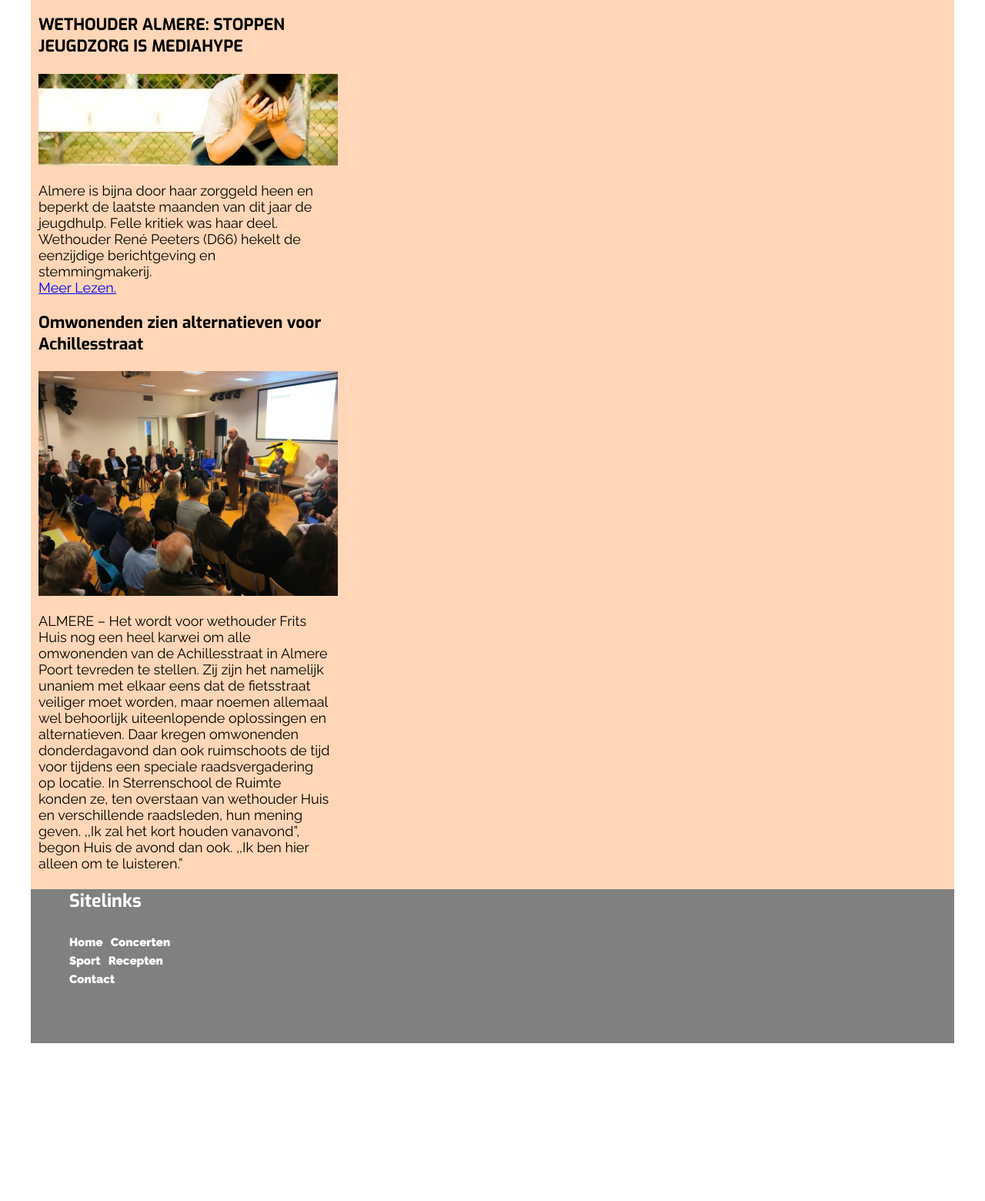
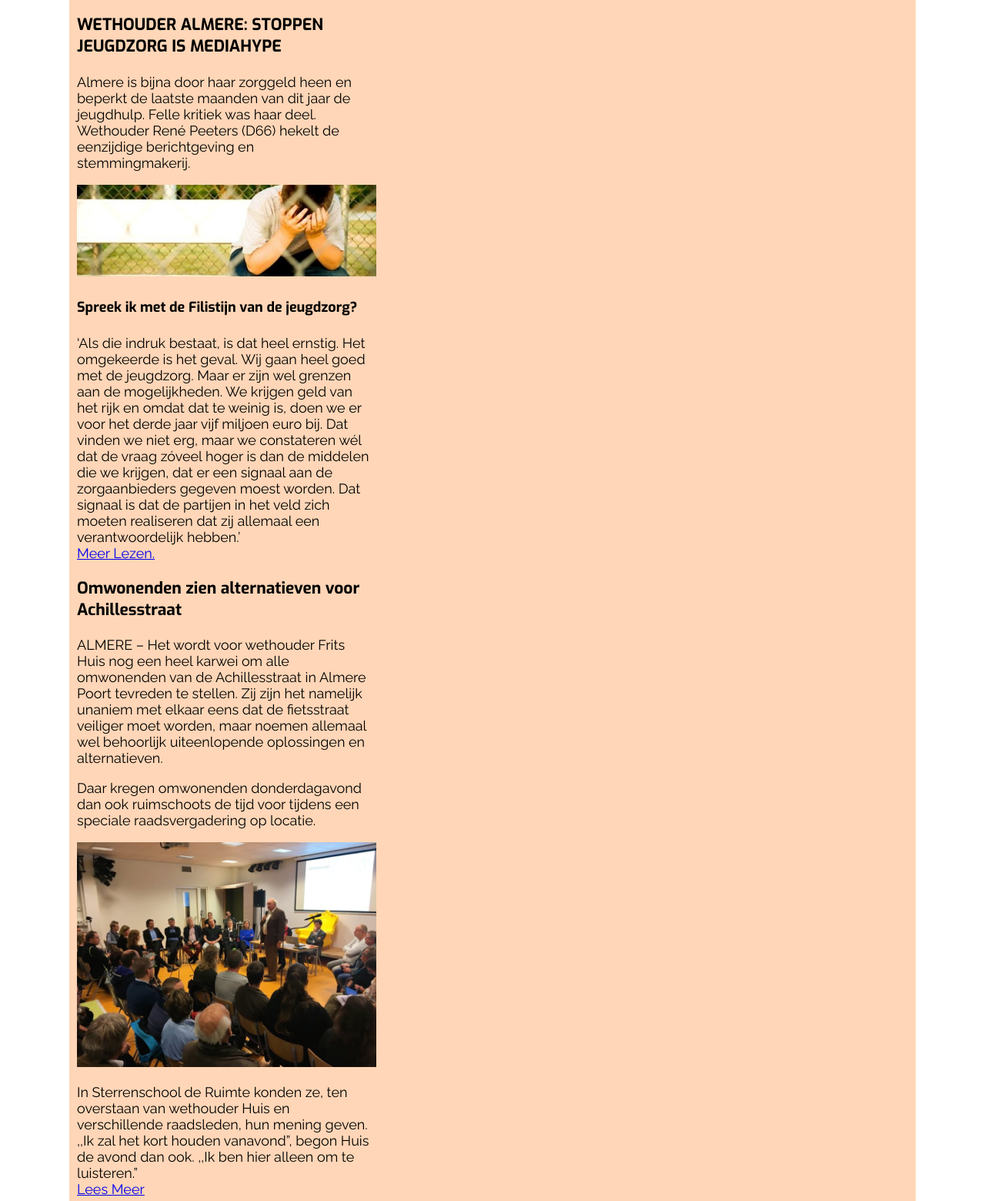
Before and after one commit to rvanboxtel/Project-Bier-Hier, a plain HTML site: page index.html in a window 1280 px wide. Shown: the part 720-2280 px from the top of the page at 77% size. Before the commit the page ends 2075 px from the top, so only its background shows below. Drawn offline with Linux system fonts and the light colour scheme.

Commit message:
Well some updates Hello, Earthlings, Prepare uranus for invasion.

```diff
--- a/Main-Style-BierHier.css
+++ b/Main-Style-BierHier.css
@@ -23,6 +23,7 @@ body h2 {
 body h3 {
     font-family: 'Exo', serif;
 }
+body h4 {font-family: 'Exo', serif;}
 article {
     font-family: 'Raleway', serif;
     font-size: 18px;
--- a/index.html
+++ b/index.html
@@ -39,26 +39,37 @@
             <article>
                 <p>
                 <h3>WETHOUDER ALMERE: STOPPEN JEUGDZORG IS MEDIAHYPE</h3></p>
-                <img src="img/nieuws/wethouder.jpg" alt="Wethouder">
                 <p>Almere is bijna door haar zorggeld heen en beperkt de laatste maanden van dit jaar de jeugdhulp.
                     Felle kritiek was haar deel. Wethouder René Peeters (D66) hekelt de eenzijdige berichtgeving en
-                    stemmingmakerij.<br> <a
-                            href="http://www.binnenlandsbestuur.nl/sociaal/nieuws/wethouder-almere-stoppen-jeugdzorg-is-mediahype.9550032.lynkx">Meer
-                        Lezen.</a></p>
+                    stemmingmakerij.</p>
+                <img src="img/nieuws/wethouder.jpg" alt="Wethouder">
+                <p><h4>Spreek ik met de Filistijn van de jeugdzorg?</h4>
+                    ‘Als die indruk bestaat, is dat heel ernstig. Het omgekeerde is het geval. Wij gaan heel goed met de
+                    jeugdzorg. Maar er zijn wel grenzen aan de mogelijkheden. We krijgen geld van het rijk en omdat dat
+                    te weinig is, doen we er voor het derde jaar vijf miljoen euro bij. Dat vinden we niet erg, maar we
+                    constateren wél dat de vraag zóveel hoger is dan de middelen die we krijgen, dat er een signaal aan
+                    de zorgaanbieders gegeven moest worden. Dat signaal is dat de partijen in het veld zich moeten
+                    realiseren dat zij allemaal een verantwoordelijk hebben.’<br> <a
+                    href="http://www.binnenlandsbestuur.nl/sociaal/nieuws/wethouder-almere-stoppen-jeugdzorg-is-mediahype.9550032.lynkx">Meer
+                Lezen.</a></p>
             </article>
         </section>
         <section class="RechtArticle">
             <article><p>
-                <h3>Omwonenden zien alternatieven voor Achillesstraat</h3></p><img src="img/nieuws/altenatief.jpg" alt="Wethouder">
-                <p>ALMERE – Het wordt voor wethouder Frits Huis nog een heel karwei om alle omwonenden van de
+                <h3>Omwonenden zien alternatieven voor Achillesstraat</h3></p><p>ALMERE – Het wordt voor wethouder Frits
+                    Huis nog een heel karwei om alle omwonenden van de
                     Achillesstraat in Almere Poort tevreden te stellen. Zij zijn het namelijk unaniem met elkaar eens
                     dat de fietsstraat veiliger moet worden, maar noemen allemaal wel behoorlijk uiteenlopende
-                    oplossingen en alternatieven.
+                    oplossingen en alternatieven.</p>
 
+                <P>
                     Daar kregen omwonenden donderdagavond dan ook ruimschoots de tijd voor tijdens een speciale
-                    raadsvergadering op locatie. In Sterrenschool de Ruimte konden ze, ten overstaan van wethouder Huis
+                    raadsvergadering op locatie.</P><img src="img/nieuws/altenatief.jpg" alt="Wethouder">
+                <p> In Sterrenschool de Ruimte konden ze, ten overstaan van wethouder Huis
                     en verschillende raadsleden, hun mening geven. ,,Ik zal het kort houden vanavond”, begon Huis de
-                    avond dan ook. ,,Ik ben hier alleen om te luisteren.”</p></article>
+                    avond dan ook. ,,Ik ben hier alleen om te luisteren.”<br>
+                    <a href="https://almerevandaag.nl/omwonenden-zien-alternatieven-achillesstraat/">Lees Meer</a></p>
+            </article>
         </section>
     </main>
 
--- a/responsive.css
+++ b/responsive.css
@@ -1,3 +1,7 @@
+*
+{
+    box-sizing:border-box;
+}
 ul {
     padding: 0;
     margin: 0;
@@ -20,6 +24,9 @@ li a {
         display: inline-block;
         border: none;
     }
+}
+img {
+    width:100%;
 }
 
 @media all and (min-width: 550px) {
@@ -56,7 +63,7 @@ li a {
 
 @media all and (min-width: 920px) {
     div.wrapper {
-        width: 920px;
+        width: 820px;
         margin: auto;
         background-color: #ffd6b7;
     }
@@ -92,7 +99,7 @@ li a {
     }
 
     div.wrapper {
-        width: 1200px;
+        width: 1100px;
         margin: auto;
         background-color: #ffd6b7;
     }
@@ -102,7 +109,7 @@ li a {
     }
 
     div.wrapper1 {
-        width: 1200px;
+        width: 1100px;
         margin: auto;
     }
 
@@ -113,13 +120,13 @@ li a {
 
 @media all and (min-width: 1500px) {
     div.wrapper {
-        width: 1480px;
+        width: 1400px;
         margin: auto;
         background-color: #ffd6b7;
     }
 
     div.wrapper1 {
-        width: 1480px;
+        width: 1400px;
         margin: auto;
     }
 
@@ -131,15 +138,15 @@ li a {
         width: 419px;
     }
 }
-@media all and (min-width: 1920px) {
+@media all and (min-width: 1900px) {
     div.wrapper {
-        width: 1900px;
+        width: 1800px;
         margin: auto;
         background-color: #ffd6b7;
     }
 
     div.wrapper1 {
-        width: 1900px;
+        width: 1800px;
         margin: auto;
     }
 
```
